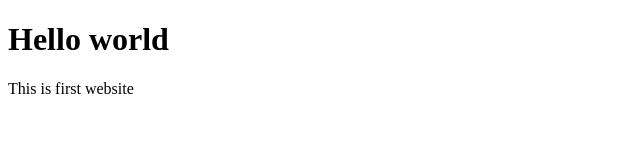
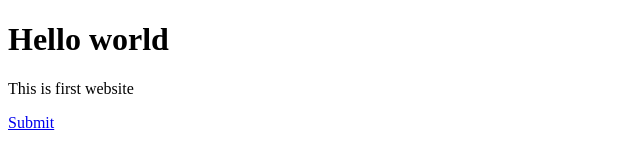
Before and after one commit to Vali41/reactNextWave, a plain HTML site: page htmlcss1/index.html in a window 1280 px wide. Shown: the full height of the page, 0-640 px from the left. Drawn offline with Linux system fonts and the light colour scheme.

Commit message:
Add a mailto link for submission in the index.html

```diff
--- a/htmlcss1/index.html
+++ b/htmlcss1/index.html
@@ -8,5 +8,6 @@
 <body>
 	<h1>Hello world</h1>
 	<p>This is first website</p>
+	<a href="mailto:sshavali761@gmail.com">Submit</a>
 </body>
 </html>
```
